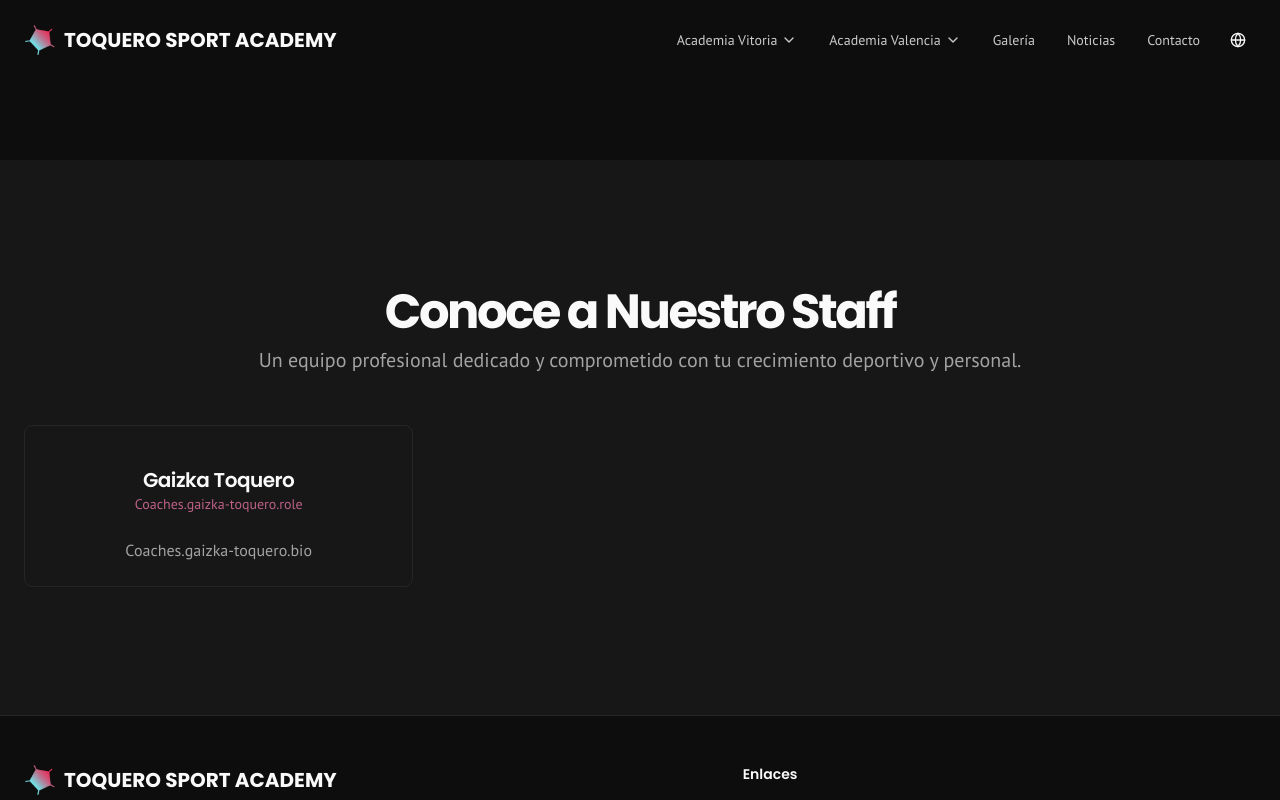
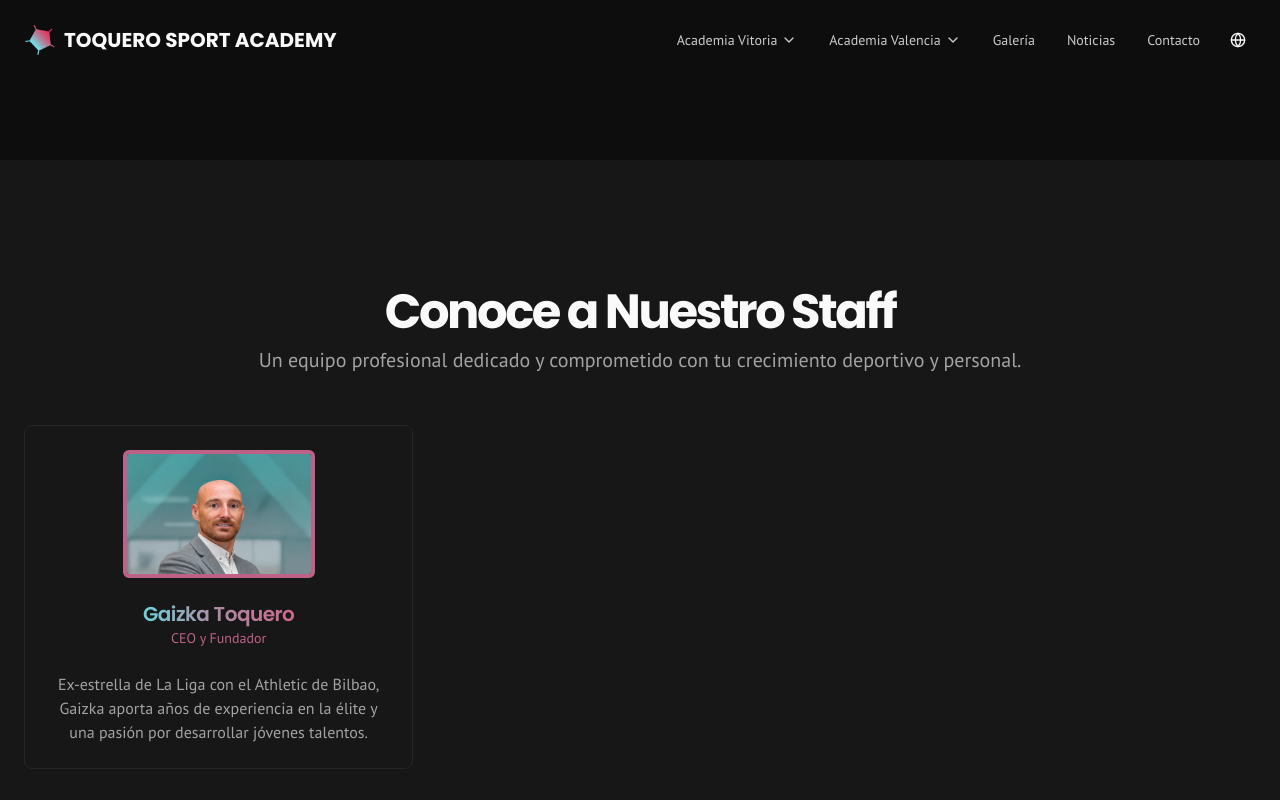
Before and after one commit to gabaelru/t-sport-academy, a Next.js app: page /staff-valencia in a window 1280 px wide. Shown: the top 800 px of the page. Built offline with nearby package versions, Linux system fonts and the light colour scheme.

Commit message:
añadido gaizka en el staff valencia

```diff
--- a/public/locales/en/translation.json
+++ b/public/locales/en/translation.json
@@ -85,6 +85,10 @@
       "role": "Director",
       "bio": "Former La Liga star with Athletic de Bilbao, Gaizka brings years of elite experience and a passion for developing young talent."
     },
+    "gaizka-toquero-valencia": {
+      "role": "CEO and Founder",
+      "bio": "Former La Liga star with Athletic de Bilbao, Gaizka brings years of elite experience and a passion for developing young talent."
+    },
     "eneko-reyes": {
       "role": "Technical Director",
       "bio": "As Technical Director, Eneko oversees the training methodology and football development of all academy categories."
--- a/public/locales/es/translation.json
+++ b/public/locales/es/translation.json
@@ -85,6 +85,10 @@
       "role": "Director",
       "bio": "Ex-estrella de La Liga con el Athletic de Bilbao, Gaizka aporta años de experiencia en la élite y una pasión por desarrollar jóvenes talentos."
     },
+    "gaizka-toquero-valencia": {
+      "role": "CEO y Fundador",
+      "bio": "Ex-estrella de La Liga con el Athletic de Bilbao, Gaizka aporta años de experiencia en la élite y una pasión por desarrollar jóvenes talentos."
+    },
     "eneko-reyes": {
       "role": "Director Técnico",
       "bio": "Como Director Técnico, Eneko supervisa la metodología de entrenamiento y el desarrollo futbolístico de todas las categorías de la academia."
--- a/public/locales/eu/translation.json
+++ b/public/locales/eu/translation.json
@@ -85,6 +85,10 @@
       "role": "Zuzendaria",
       "bio": "Gaizkak Athletic Bilbaoko La Ligako izar ohia izanik, urteetako esperientzia du goi mailan eta talentu gaztea garatzeko grina du."
     },
+    "gaizka-toquero-valencia": {
+      "role": "CEO eta sortzailea",
+      "bio": "Gaizkak Athletic Bilbaoko La Ligako izar ohia izanik, urteetako esperientzia du goi mailan eta talentu gaztea garatzeko grina du."
+    },
     "eneko-reyes": {
       "role": "Zuzendari Teknikoa",
       "bio": "Zuzendari Tekniko gisa, Enekok akademiako kategoria guztien entrenamendu metodologia eta futbol garapena gainbegiratzen ditu."
--- a/src/components/sections/coaches-valencia.tsx
+++ b/src/components/sections/coaches-valencia.tsx
@@ -6,7 +6,7 @@ import { PlaceHolderImages } from '@/lib/placeholder-images';
 import { useTranslation } from 'react-i18next';
 
 const coaches = [
-  { id: 'gaizka-toquero', name: 'Gaizka Toquero' },
+  { id: 'gaizka-toquero-valencia', name: 'Gaizka Toquero' },
 ];
 
 export default function CoachesValenciaSection() {
@@ -49,8 +49,22 @@ export default function CoachesValenciaSection() {
                     </div>
                   )}
                   <div className="pt-4">
-                    <CardTitle className="font-headline text-xl">{coach.name}</CardTitle>
-                    <p className="text-sm text-primary">{t(roleKey)}</p>
+                      <CardTitle
+                          className="
+                              font-headline
+                              text-xl
+                              bg-clip-text
+                              text-transparent
+                              bg-gradient-to-r
+                              from-[#6ed1db]
+                              via-[#90adc1]
+                              via-[#b08aa3]
+                              to-[#ce688b]
+                          "
+                      >
+                          {coach.name}
+                      </CardTitle>
+                      <p className="text-sm text-primary">{t(roleKey)}</p>
                   </div>
                 </CardHeader>
                 <CardContent>
```
Also changed, not shown: public/images/staff/Gaizka Toquero Valencia.webp (added).
